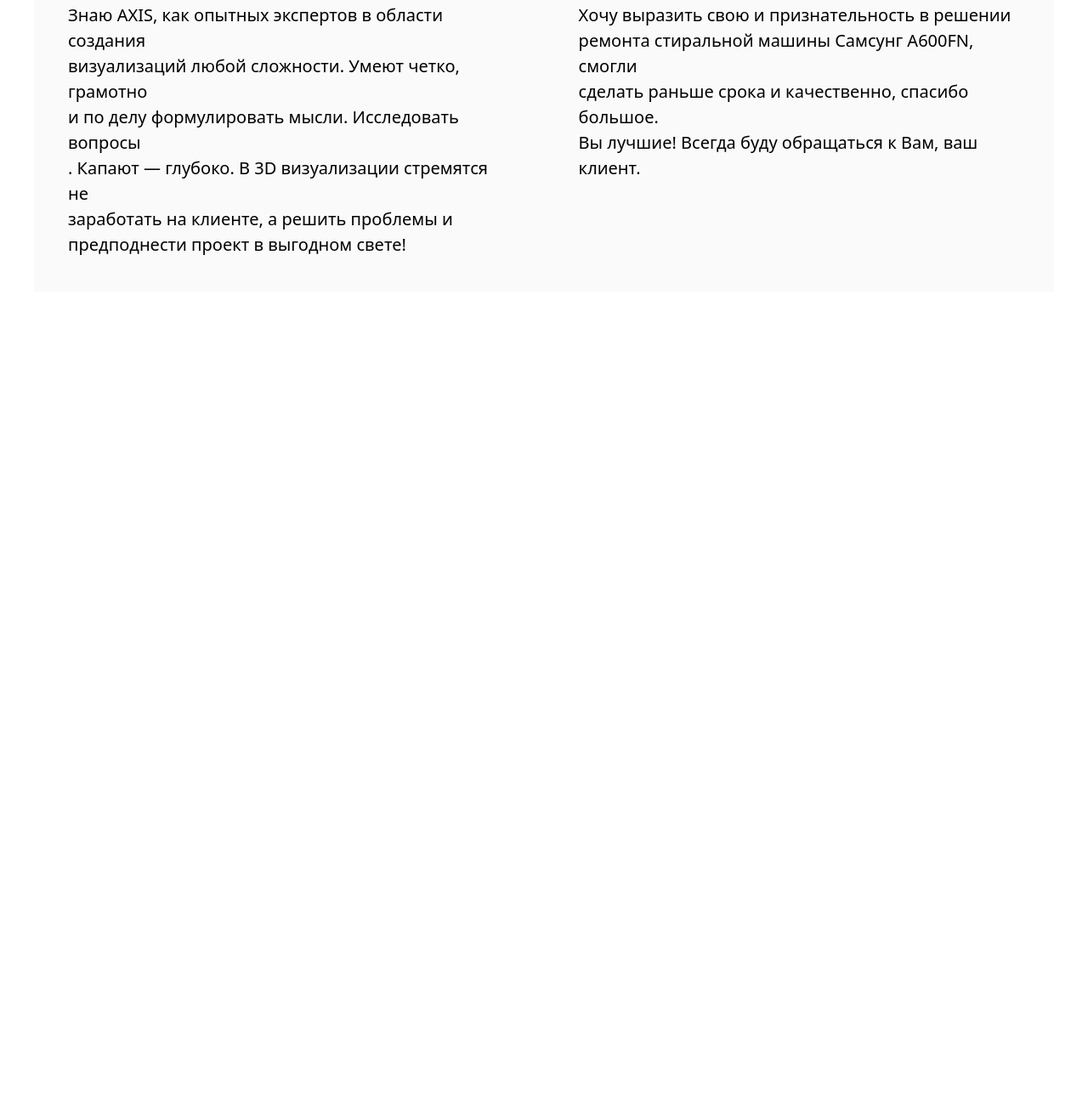
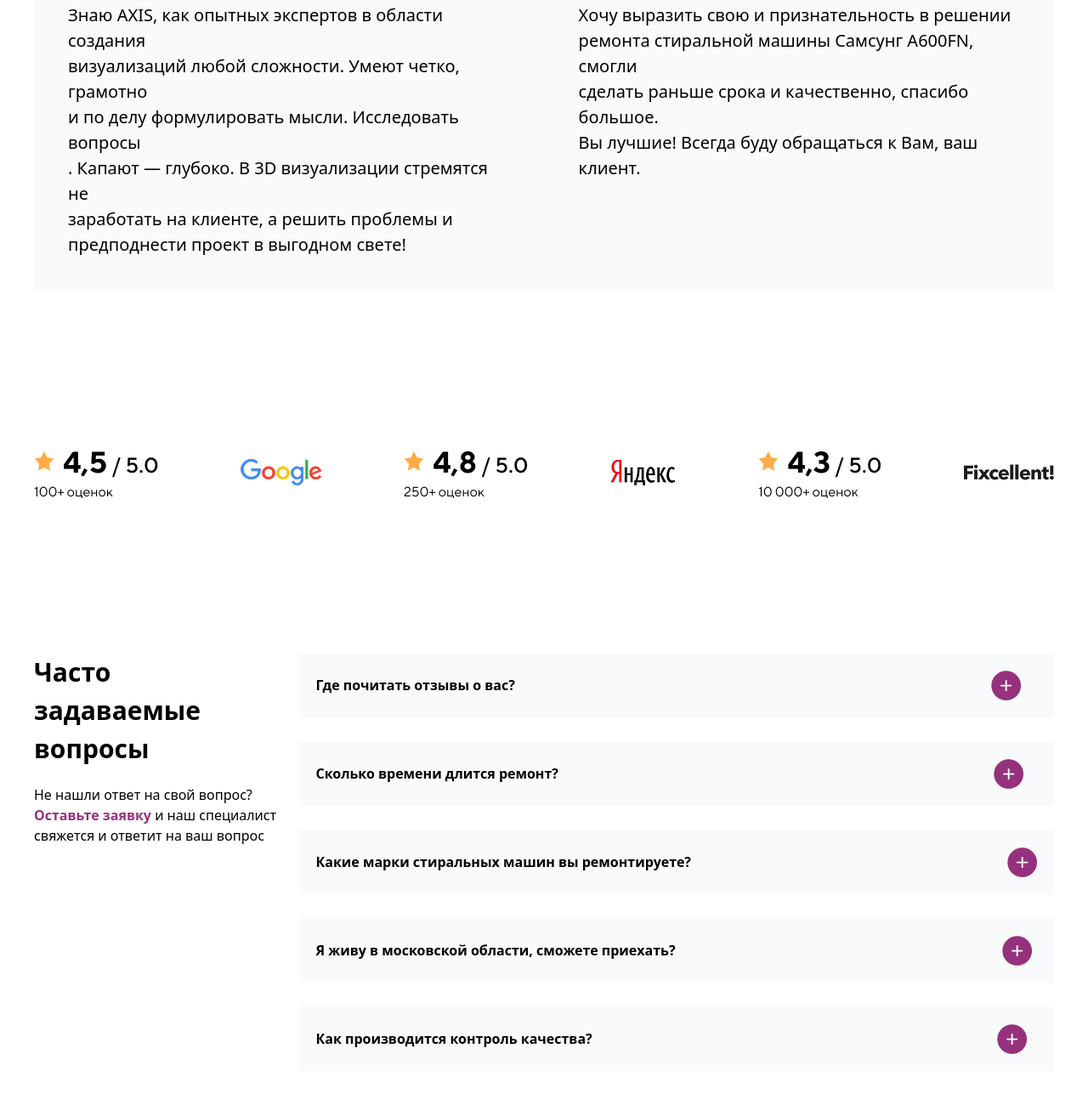
Before and after one commit to MuhammadsolehNusratzoda/fifth-ptoject-in-git, a website: page src/index.html in a window 1280 px wide. Shown: the part 4321-5621 px from the top of the page at 85% size. Before the commit the page ends 4704 px from the top, so only its background shows below. Drawn offline with nearby package versions, Linux system fonts and the light colour scheme; files that its build step writes are made by us from their sources.

Commit message:
the first commit by page3

```diff
--- a/src/index.html
+++ b/src/index.html
@@ -235,5 +235,41 @@
         </div>
      </div>
      </div>
+     <div class="flex items-center justify-between max-w-350 m-auto mt-25 p-10">
+        <img src="./Group 1211.png" alt="">
+        <img src="./1200px-Google_2015_logo 8.png" alt="">
+        <img src="./Group 1223.png" alt="">
+        <img src="./yandex_logo 3.png" alt="">
+        <img src="./Group 1224.png" alt="">
+        <img src="./logo fix 3.png" alt="">
+     </div>
+     <div class="flex justify-between max-w-350 m-auto mt-25 p-10">
+        <div>
+            <h1 class="mb-5 text-[30px] font-bold">Часто <br> задаваемые <br> вопросы</h1>
+            <p>Не нашли ответ на свой вопрос? <br> <span class="text-[#96317D] font-bold ">Оставьте заявку</span>  и наш специалист <br> свяжется  и ответит на ваш вопрос</p>
+        </div>
+        <div>
+            <div class="flex gap-140 items-center p-5 bg-gray-50 mb-7">
+                <p class="font-bold">Где почитать отзывы о вас?</p>
+                <img src="Screenshot 2025-12-26 133943.png" alt="">
+            </div>
+            <div class="flex gap-128 items-center p-5 bg-gray-50 mb-7">
+                <p class="font-bold">Сколько времени длится ремонт?</p>
+                <img src="Screenshot 2025-12-26 133943.png" alt="">
+            </div>
+            <div class="flex gap-93 items-center p-5 bg-gray-50 mb-7">
+                <p class="font-bold">Какие марки стиральных машин вы ремонтируете?</p>
+                <img src="Screenshot 2025-12-26 133943.png" alt="">
+            </div>
+            <div class="flex gap-96 items-center p-5 bg-gray-50 mb-7">
+                <p class="font-bold">Я живу в московской области, сможете приехать?</p>
+                <img src="Screenshot 2025-12-26 133943.png" alt="">
+            </div>
+            <div class="flex gap-119 items-center p-5 bg-gray-50">
+                <p class="font-bold">Как производится контроль качества?</p>
+                <img src="Screenshot 2025-12-26 133943.png" alt="">
+            </div>
+        </div>
+     </div>
 </body>
 </html>
```
Also changed, not shown: src/1200px-Google_2015_logo 8.png (added), src/Group 1211.png (added), src/Group 1223.png (added), src/Group 1224.png (added), src/Screenshot 2025-12-26 133943.png (added), src/logo fix 3.png (added), src/yandex_logo 3.png (added).
